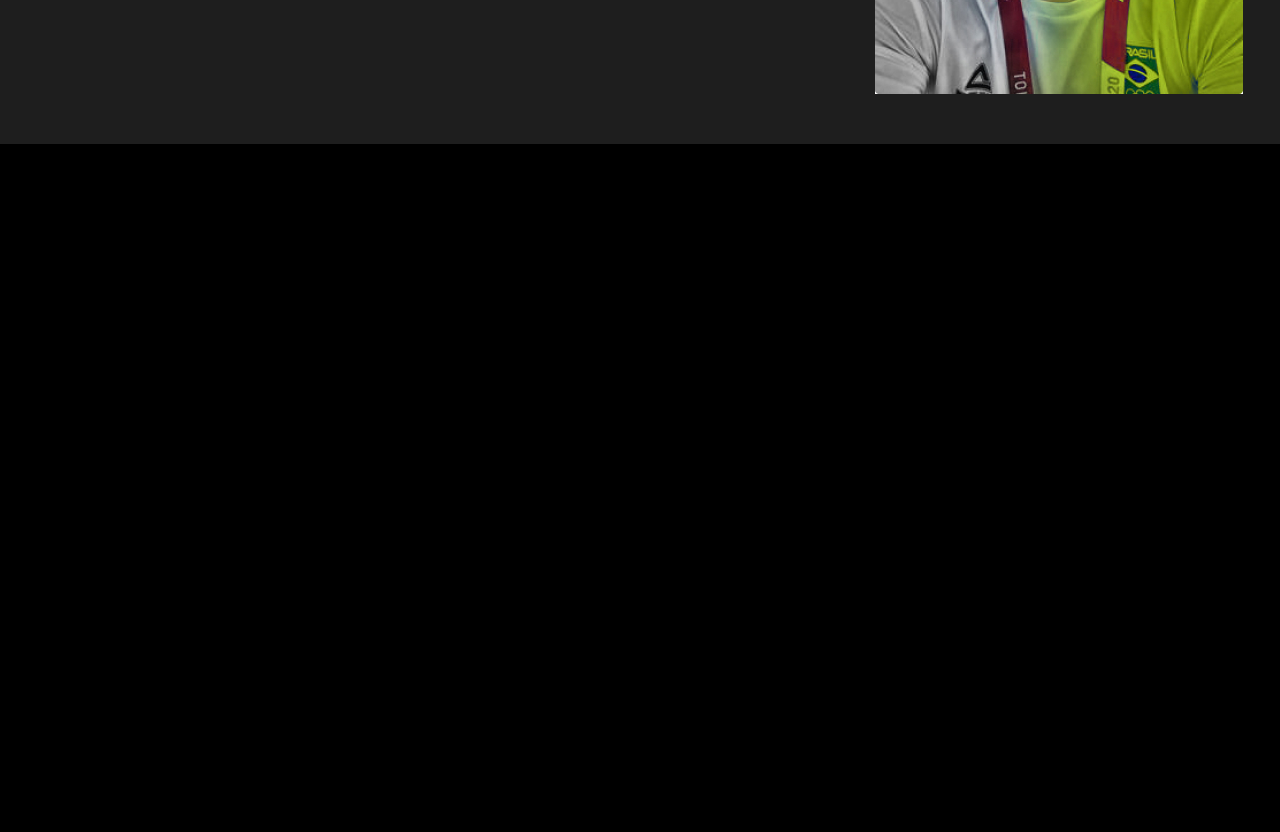
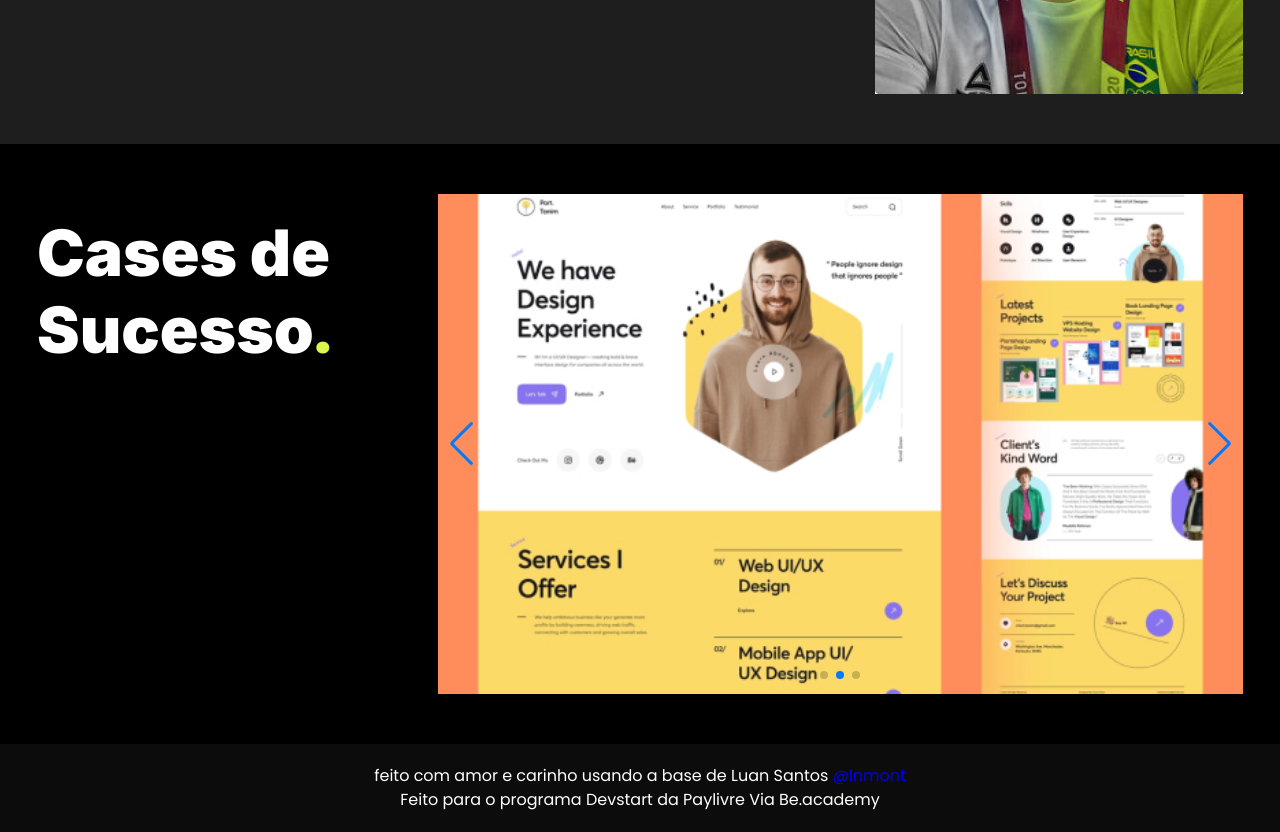
Before and after one commit to lswolf/beacademy-devstart-frontend-myportfolio, a plain HTML site: page index.html in a window 1280 px wide. Shown: the part 1515-2347 px from the top of the page. Before the commit the page ends 1659 px from the top, so only its background shows below. Drawn offline with nearby package versions, Linux system fonts and the light colour scheme.

Commit message:
added cases

```diff
--- /dev/null
+++ b/assets/js/js.js
@@ -0,0 +1,26 @@
+const swiper = new Swiper('.mySwiper', {
+    // Optional parameters
+    loop: true,
+
+    // If we need pagination
+    pagination: {
+      el: '.swiper-pagination',
+    },
+
+    // Navigation arrows
+    navigation: {
+      nextEl: '.swiper-button-next',
+      prevEl: '.swiper-button-prev',
+    },
+    // autoplay
+    autoplay: {
+        delay: 2500,
+        disableOnInteraction: false,
+      },
+    // log for debug purposes
+    on: {
+        init: function () {
+        console.log('swiper initialized');
+         },
+    },
+  });
--- a/assets/styles/pattern.css
+++ b/assets/styles/pattern.css
@@ -87,6 +87,7 @@ h2 span {
   color: var(--primary-color);
   size: 20rem;
   transition: all 0.2s;
+  height: 3rem;
 }
 
 .menu-img:hover {
--- a/assets/styles/style.css
+++ b/assets/styles/style.css
@@ -149,3 +149,54 @@
   margin-top: 3.2rem;
   max-width: 15rem;
 }
+/*cases*/
+.cases .container{
+  display: flex;
+  max-height: 60rem;
+  padding: 5rem 2rem;
+}
+
+/*Footer*/
+
+footer {
+  background-color: var(--black-color-medium);
+}
+
+footer .container {
+  display: flex;
+  align-items: center;
+  justify-content: center;
+  padding: 2rem 0rem;
+  text-align: center;
+}
+/* swipper*/
+
+.swiper {
+  width: 100%;
+
+}
+
+.swiper-slide {
+  text-align: center;
+  background: var(--black-color);
+
+  /* Center slide text vertically */
+  display: -webkit-box;
+  display: -ms-flexbox;
+  display: -webkit-flex;
+  display: flex;
+  -webkit-box-pack: center;
+  -ms-flex-pack: center;
+  -webkit-justify-content: center;
+  justify-content: center;
+  -webkit-box-align: center;
+  -ms-flex-align: center;
+  -webkit-align-items: center;
+  align-items: center;
+}
+
+.swiper-slide img {
+  display: block;
+  width: 100%;
+  object-fit: contain;
+}
--- a/index.html
+++ b/index.html
@@ -22,8 +22,9 @@
     <link rel="stylesheet" href="./assets/styles/pattern.css" />
     <link rel="stylesheet" href="./assets/styles/style.css" />
     <link rel="stylesheet" href="./assets/styles/responsive.css" />
-    <!--scripts-->
-    <script src="https://unpkg.com/swiper@8/swiper-bundle.min.js"></script>
+    <link rel="stylesheet" href="https://unpkg.com/swiper/swiper-bundle.min.css"/>
+
+
 
 </head>
 <body>
@@ -111,13 +112,45 @@
     </section>
     <!--section Cases-->
     <section class="cases">
+        <div class="container">
+            <h2>Cases de Sucesso<span>.</span></h2>
+            <div class="swiper mySwiper">
+                <div class="swiper-wrapper">
+                  <div class="swiper-slide"><img src="./assets/img/case1.jpg"></div>
+                  <div class="swiper-slide"><img src="./assets/img/case2.jpg"></div>
+                  <div class="swiper-slide"><img src="./assets/img/case3.jpg"></div>
+                </div>
+                <div class="swiper-button-next"></div>
+                <div class="swiper-button-prev"></div>
+                <div class="swiper-pagination"></div>
+              </div>
 
+
+        </div>
     </section>
     <!--section contact-->
     <section class="contact">
 
     </section>
     <!--footer-->
+    <footer>
+        <div class="container">
+            <p>feito com amor e carinho usando a base de Luan Santos <a href="https://github.com/lnmont">@Inmont</a> <br> Feito para o programa Devstart da Paylivre Via Be.academy </p>
+        </div>
 
+    </footer>
+    <!--scripts-->
+    <!--only works inside body ** DO NOT MOVE ** (don't know why)-->
+    <script src="https://unpkg.com/swiper/swiper-bundle.min.js"></script>
+    <script src="./assets/js/js.js"></script>
+
+    <!-- <script>
+        var swiper = new Swiper(".mySwiper", {
+          navigation: {
+            nextEl: ".swiper-button-next",
+            prevEl: ".swiper-button-prev",
+          },
+        });
+      </script> -->
 </body>
 </html>
```
